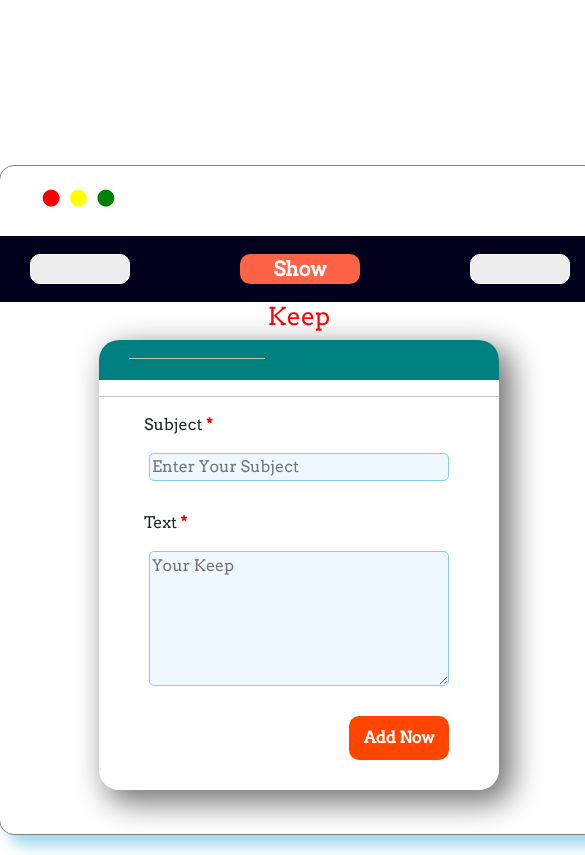
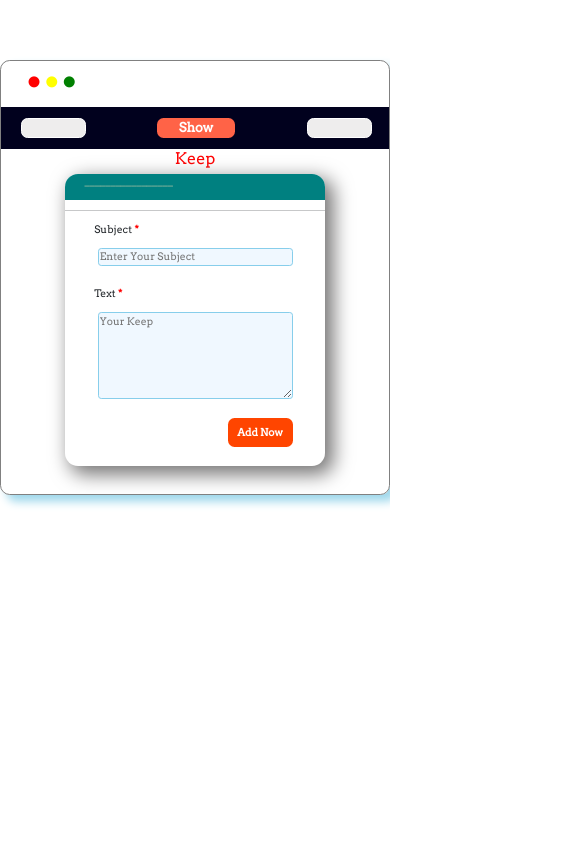
Before and after one commit to Md-TarikulIslam/keep, a React (Create React App) app: page / in a window 390 px wide. Shown: the part 135-990 px from the top of the page, 585 px wide, since content can reach past the window. After the commit the page ends 844 px from the top, so only its background shows below. Built offline with nearby package versions, Linux system fonts and the light colour scheme.

Commit message:
zoom fixed

```diff
--- a/src/components/Footer/Footer.css
+++ b/src/components/Footer/Footer.css
@@ -1,4 +1,4 @@
-@media only screen and (max-width:576px) {
+@media  screen and (max-width:576px) {
      .foo{
         margin-left: 180px;
 
--- a/src/components/Frame/Frame.css
+++ b/src/components/Frame/Frame.css
@@ -29,10 +29,14 @@
     color: green;
 }
 
-@media only screen and (max-width:576px){
+@media  screen and (max-width:576px){
     .full-form{
-        margin-left: -1px;
+        margin-left: 0px;
         margin-top: 300px;
+        width: 600px;
+        /* overflow: block; */
+        zoom:65%;
+
 
     }
 }
--- a/src/components/Info/Info.css
+++ b/src/components/Info/Info.css
@@ -12,7 +12,7 @@
     display: flex;
 }
 
-@media only screen and (max-width:576px){
+@media  screen and (max-width:576px){
     .icon{
         display: flex;
         flex-direction: row;
--- a/src/components/Modal/ModalStyle.css
+++ b/src/components/Modal/ModalStyle.css
@@ -7,7 +7,7 @@
 #exampleModal{
     padding-right: 0;
 }
-@media only screen and (max-width:576px){
+@media  screen and (max-width:576px){
     .modal-center{
         margin-left: 300px;
 
```
